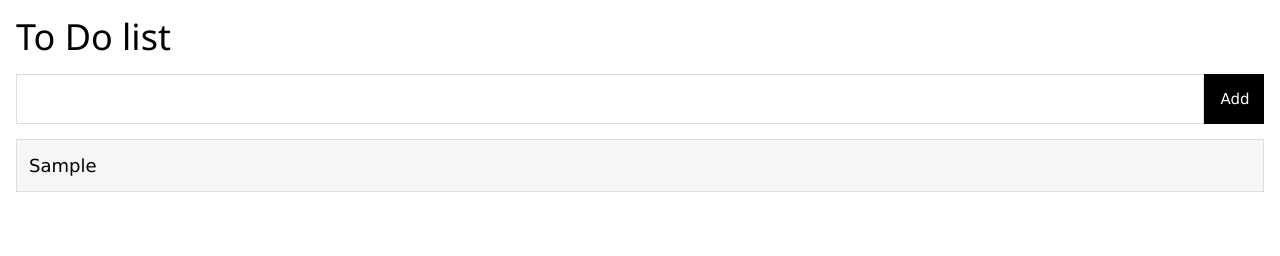
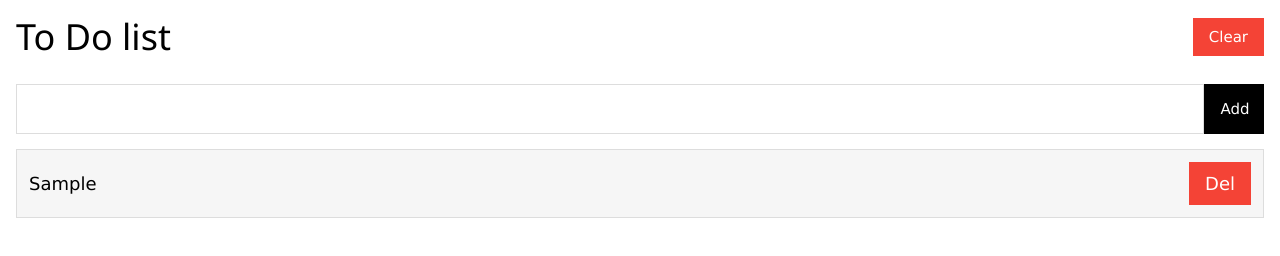
Before and after one commit to IT-Cluster-Academy-FWD/fwdo-2-problem-solving, a plain HTML site: page index.html in a window 1280 px wide. Both pictures are taken after typing "Sample" into the empty fields and a click on the button "Add". Drawn offline with Linux system fonts and the light colour scheme.

Commit message:
Added delete option

```diff
--- a/css/style.css
+++ b/css/style.css
@@ -4,7 +4,7 @@
   margin: 0;
 }
 
-.todo-list-link {
+.todo-list-item {
   border: 1px solid #ddd;
   margin-top: -1px; /* Prevent double borders */
   background-color: #f6f6f6;
@@ -12,10 +12,12 @@
   text-decoration: none;
   font-size: 18px;
   color: black;
-  display: block;
+  display: flex;
+  justify-content: space-between;
+  align-items: center;
 }
 
-.todo-list-link:hover:not(.header) {
+.todo-list-item:hover:not(.header) {
   background-color: #eee;
 }
 
@@ -33,3 +35,10 @@
   padding: 12px 20px 12px 20px;
   border: 1px solid #ddd;
 }
+
+.heading {
+  align-items: center;
+  display: flex;
+  justify-content: space-between;
+  margin-bottom: 10px;
+}
--- a/index.html
+++ b/index.html
@@ -9,8 +9,10 @@
 </head>
 <body>
   <div class="w3-container">
-    <h1>To Do list</h1>
-
+    <div class="heading">
+      <h1>To Do list</h1>
+      <button id="clear-all" class="w3-button w3-red" disabled>Clear</button>
+    </div>
     <form id="add-item-form" class="add-item-form">
       <input required type="text" id="item-name" name="name" class="add-item-form-input todo-input">
       <button type="submit" class="w3-button w3-black">Add</button>
--- a/js/script.js
+++ b/js/script.js
@@ -1,19 +1,52 @@
-const $form = document.getElementById('add-item-form');
-const $nameInput = document.getElementById('item-name');
-const $list = document.getElementById('todo-list');
+const LIST_ITEM_CLASS = 'todo-list-item';
+const LIST_ITEM_LINK_CLASS = 'todo-list-link';
+const LIST_ITEM_BUTTON_CLASS = 'w3-button w3-red';
+
+const $form = document.querySelector('#add-item-form');
+const $nameInput = document.querySelector('#item-name');
+const $list = document.querySelector('#todo-list');
+const $clear = document.querySelector('#clear-all');
+
+
+function checkDisabled() {
+  $clear.disabled = document.getElementsByClassName(LIST_ITEM_CLASS).length <= 0;
+}
 
 $form.addEventListener('submit', function (event) {
   event.preventDefault();
 
   const $li = document.createElement('li');
-  $li.setAttribute('class', 'todo-list-item');
+  $li.setAttribute('class', LIST_ITEM_CLASS);
 
   const $anchor = document.createElement('a');
-  $anchor.setAttribute('class', 'todo-list-link');
+  $anchor.setAttribute('class', LIST_ITEM_LINK_CLASS);
   $anchor.innerText = $nameInput.value;
 
+  const $button = document.createElement('button');
+  $button.setAttribute('class', LIST_ITEM_BUTTON_CLASS);
+  $button.innerText = 'Del';
+
+
+  $button.addEventListener('click', function () {
+    $li.remove();
+    checkDisabled();
+  });
+
   $li.appendChild($anchor);
+  $li.appendChild($button);
   $list.appendChild($li);
+  checkDisabled();
 
   $nameInput.value = '';
 });
+
+
+$clear.addEventListener("click", function () {
+  const $listItems = document.querySelectorAll('.' + LIST_ITEM_CLASS);
+
+  for (let i = $listItems.length - 1; i >= 0; i--) {
+    $listItems[i].remove();
+  }
+
+  checkDisabled();
+});
```
Also changed, not shown: js/dom.js (added).
